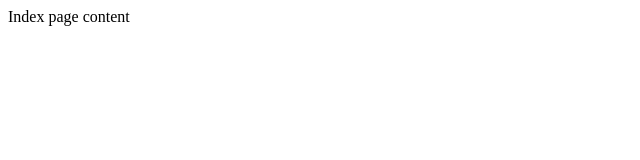
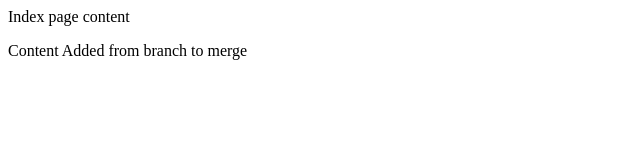
Before and after one commit to Suman-jha-simform/git-practical-exam, a plain HTML site: page index.html in a window 1280 px wide. Shown: the whole page, without its empty margins (0-640 px from the left). Drawn offline with Linux system fonts and the light colour scheme.

Commit message:
add index page in branch-to-merge

```diff
--- a/index.html
+++ b/index.html
@@ -7,6 +7,7 @@
 
 <body>
 <p>Index page content</p>
+<p>Content Added from branch to merge</p>
 </body>
 
 </html>
```
